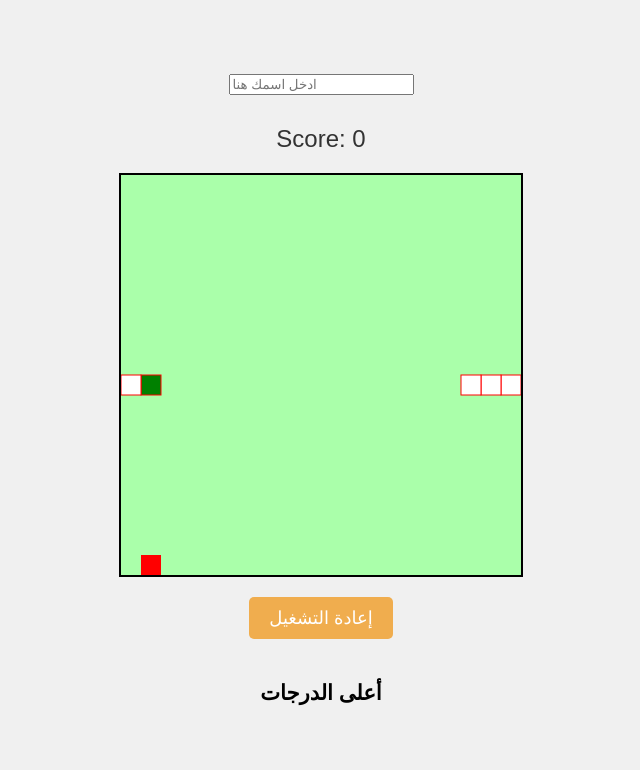
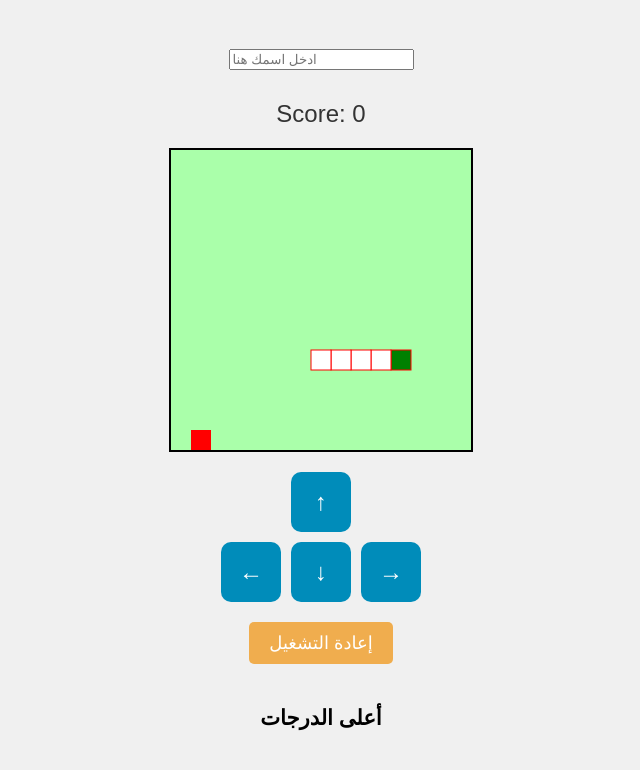
Before and after one commit to salehSST/Snake, a plain HTML site: page index.html in a window 1280 px wide. Shown: the whole page, without its empty margins (319-959 px from the left). Drawn offline with Linux system fonts and the light colour scheme.

Commit message:
Update index.html

```diff
--- a/index.html
+++ b/index.html
@@ -52,13 +52,40 @@
         #nameInput {
             margin-bottom: 10px;
         }
+
+        #controls {
+            display: grid;
+            grid-template-columns: repeat(3, 60px);
+            grid-gap: 10px;
+            margin-top: 20px;
+        }
+
+        .control-button {
+            width: 60px;
+            height: 60px;
+            background-color: #008cba;
+            color: white;
+            font-size: 24px;
+            text-align: center;
+            line-height: 60px;
+            cursor: pointer;
+            border-radius: 10px;
+        }
     </style>
 </head>
 <body>
     <div id="gameContainer">
         <input type="text" id="nameInput" placeholder="ادخل اسمك هنا">
         <div id="score">Score: 0</div>
-        <canvas id="gameCanvas" width="400" height="400"></canvas>
+        <canvas id="gameCanvas" width="300" height="300"></canvas>
+        <div id="controls">
+            <div></div>
+            <div class="control-button" id="up">&#8593;</div>
+            <div></div>
+            <div class="control-button" id="left">&#8592;</div>
+            <div class="control-button" id="down">&#8595;</div>
+            <div class="control-button" id="right">&#8594;</div>
+        </div>
         <button id="resetButton">إعادة التشغيل</button>
         <div id="highScores"></div>
     </div>
```
